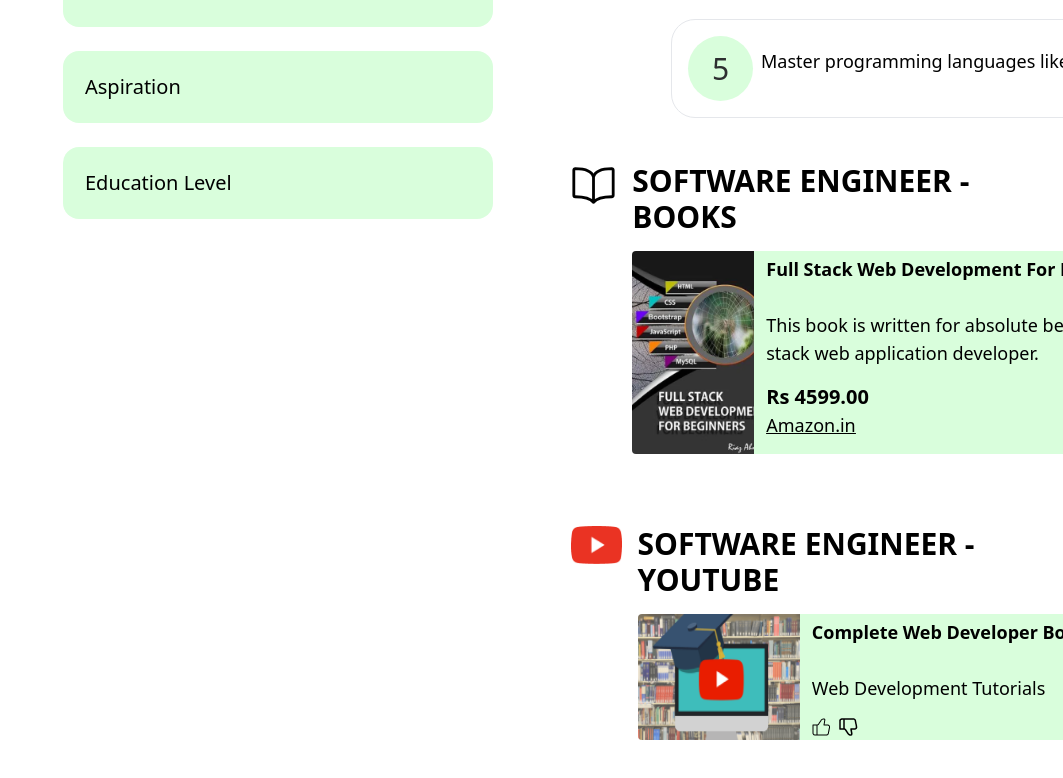
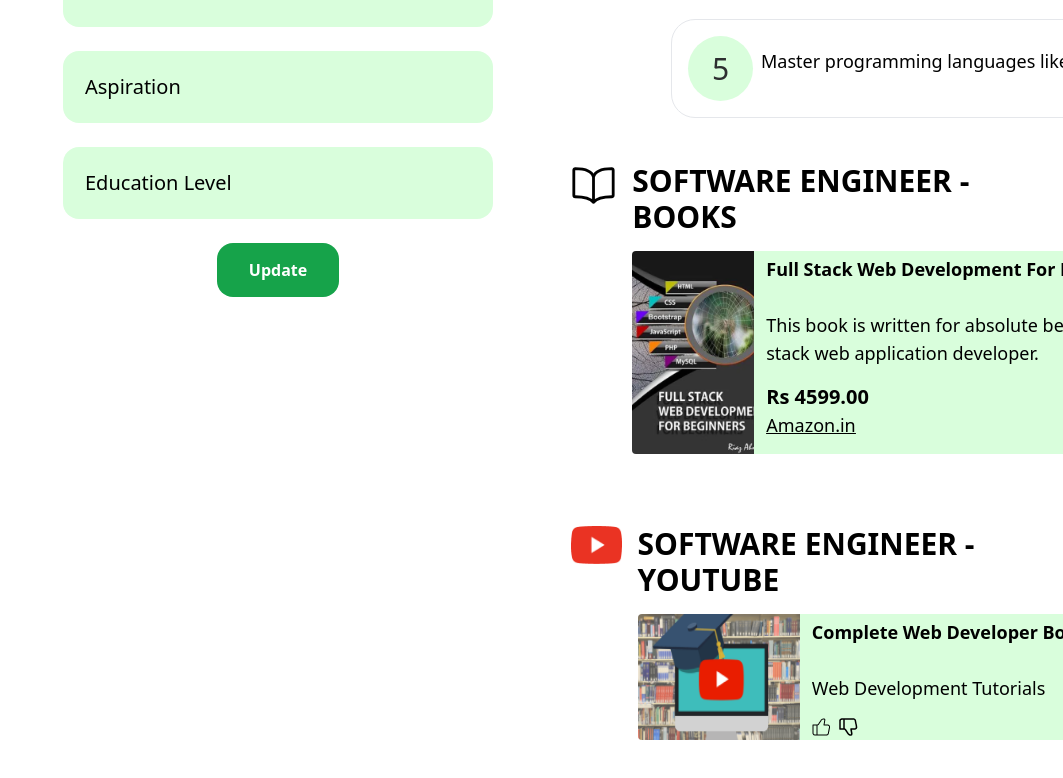
Before and after one commit to PekaVengers/CareerCompass, a React (Vite) app in the folder client/: page /profile in a window 1280 px wide. Shown: the part 862-1640 px from the top of the page, without its empty margins (217-1280 px from the left). Built offline with nearby package versions, Linux system fonts and the light colour scheme; no server answers; a web font is replaced by a local one.

Commit message:
Adds Update button

```diff
--- a/client/src/pages/Profile.jsx
+++ b/client/src/pages/Profile.jsx
@@ -37,6 +37,9 @@ export default function Profile() {
           aspiration="Aspiration"
           education="Education Level"
         />
+        <div className="flex justify-center items-center">
+        <button className="bg-green-600 px-8 py-4 text-white rounded-2xl font-semibold">Update</button>
+        </div>
       </div>
       <div className="col-2 pl-8 mt-[5.1875rem] mr-[11.25rem]">
         <div className="bookmark flex">
@@ -52,7 +55,7 @@ export default function Profile() {
             <div className="flex gap-10">
               <div className="text-3xl mt-6 font-bold">SOFTWARE ENGINEER - ROADMAP</div>
               <div className="mt-6">
-                <button className="bg-green-600 px-4 py-2 text-white rounded-2xl font-semibold">View More</button>
+                <button className="bg-green-600 px-4 py-2 text-white rounded-2xl font-semibold">View All</button>
               </div>
             </div>
             <RoadmapStep
@@ -85,7 +88,7 @@ export default function Profile() {
             <div className="flex">
               <div className="text-3xl font-bold flex items-center">SOFTWARE ENGINEER - BOOKS</div>
               <div className="mt-1">
-                <button className="bg-green-600 px-4 py-2 text-white rounded-2xl font-semibold ml-[14rem]">View More</button>
+                <button className="bg-green-600 px-4 py-2 text-white rounded-2xl font-semibold ml-[14rem]">View All</button>
               </div>
             </div>
             <Card
@@ -105,7 +108,7 @@ export default function Profile() {
             <div className="flex">
               <div className="text-3xl font-bold flex items-center">SOFTWARE ENGINEER - YOUTUBE</div>
               <div className="mt-1">
-                <button className="bg-green-600 px-4 py-2 text-white rounded-2xl font-semibold ml-[11rem]">View More</button>
+                <button className="bg-green-600 px-4 py-2 text-white rounded-2xl font-semibold ml-[11rem]">View All</button>
               </div>
             </div>
             <Card
```
